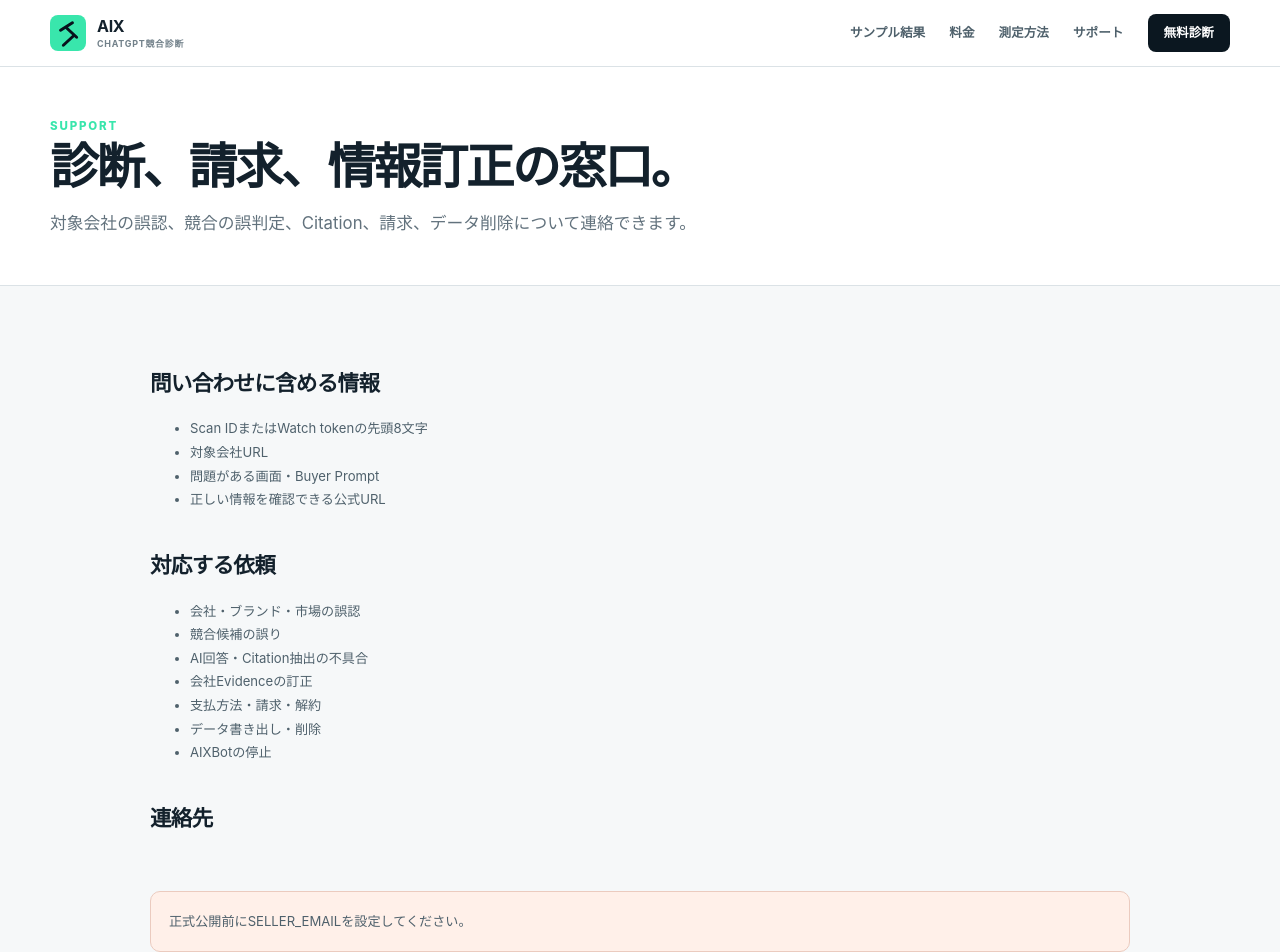
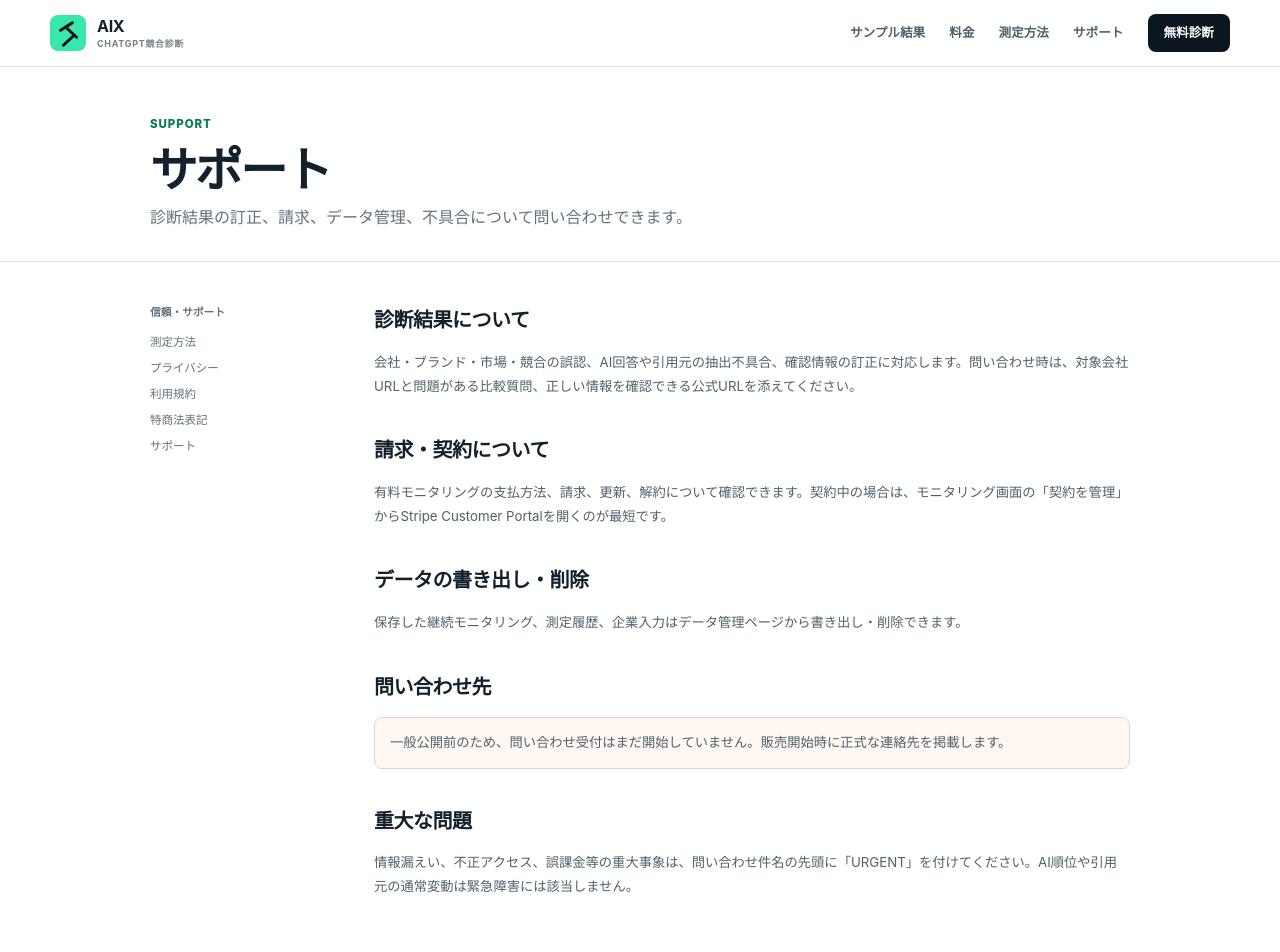
Before and after one commit to salve-de/AIX-next, a Next.js app: page /support in a window 1280 px wide. Shown: the top 952 px of the page. Built offline with nearby package versions, Linux system fonts and the light colour scheme; no server answers.

Commit message:
turn support into concise help document

```diff
--- a/app/support/page.tsx
+++ b/app/support/page.tsx
@@ -1,12 +1,21 @@
-import { MarketingShell } from "@/components/marketing-shell";
+import { DocumentShell } from "@/components/document-shell";
 import { seller } from "@/lib/legal";
 
 export default function SupportPage() {
-  return <MarketingShell eyebrow="SUPPORT" title="診断、請求、情報訂正の窓口。" lead="対象会社の誤認、競合の誤判定、Citation、請求、データ削除について連絡できます。">
-    <h2>問い合わせに含める情報</h2><ul><li>Scan IDまたはWatch tokenの先頭8文字</li><li>対象会社URL</li><li>問題がある画面・Buyer Prompt</li><li>正しい情報を確認できる公式URL</li></ul>
-    <h2>対応する依頼</h2><ul><li>会社・ブランド・市場の誤認</li><li>競合候補の誤り</li><li>AI回答・Citation抽出の不具合</li><li>会社Evidenceの訂正</li><li>支払方法・請求・解約</li><li>データ書き出し・削除</li><li>AIXBotの停止</li></ul>
-    <h2>連絡先</h2>{seller.email ? <p><a className="document-link" href={`mailto:${seller.email}`}>{seller.email}</a></p> : <p className="document-note">正式公開前にSELLER_EMAILを設定してください。</p>}
-    <p>受付時間: {seller.supportHours}</p>
-    <h2>緊急性</h2><p>情報漏えい、不正アクセス、誤課金等の重大事象は件名の先頭に「URGENT」を付けてください。AI順位やCitationの通常変動は緊急障害には該当しません。</p>
-  </MarketingShell>;
+  return <DocumentShell label="Support" title="サポート" lead="診断結果の訂正、請求、データ管理、不具合について問い合わせできます。">
+    <h2>診断結果について</h2>
+    <p>会社・ブランド・市場・競合の誤認、AI回答や引用元の抽出不具合、確認情報の訂正に対応します。問い合わせ時は、対象会社URLと問題がある比較質問、正しい情報を確認できる公式URLを添えてください。</p>
+
+    <h2>請求・契約について</h2>
+    <p>有料モニタリングの支払方法、請求、更新、解約について確認できます。契約中の場合は、モニタリング画面の「契約を管理」からStripe Customer Portalを開くのが最短です。</p>
+
+    <h2>データの書き出し・削除</h2>
+    <p>保存した継続モニタリング、測定履歴、企業入力はデータ管理ページから書き出し・削除できます。</p>
+
+    <h2>問い合わせ先</h2>
+    {seller.email ? <p><a className="ux2-link" href={`mailto:${seller.email}`}>{seller.email}</a><br />受付時間: {seller.supportHours}</p> : <p className="ux2-notice">一般公開前のため、問い合わせ受付はまだ開始していません。販売開始時に正式な連絡先を掲載します。</p>}
+
+    <h2>重大な問題</h2>
+    <p>情報漏えい、不正アクセス、誤課金等の重大事象は、問い合わせ件名の先頭に「URGENT」を付けてください。AI順位や引用元の通常変動は緊急障害には該当しません。</p>
+  </DocumentShell>;
 }
```
